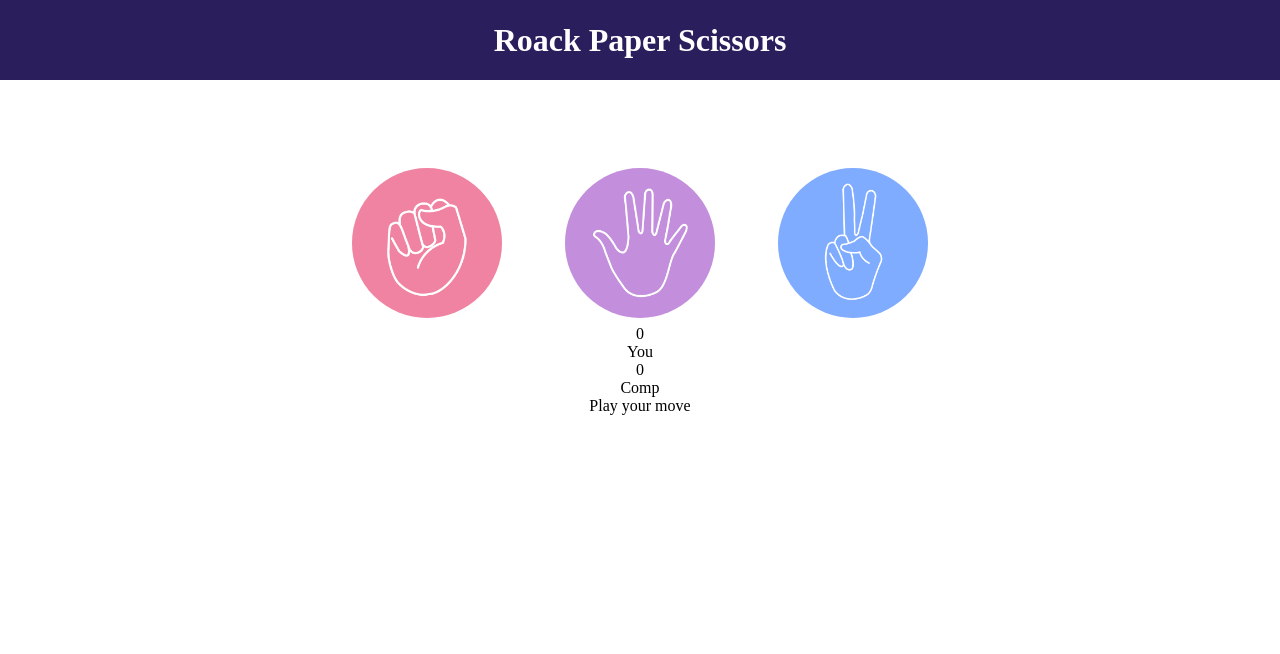
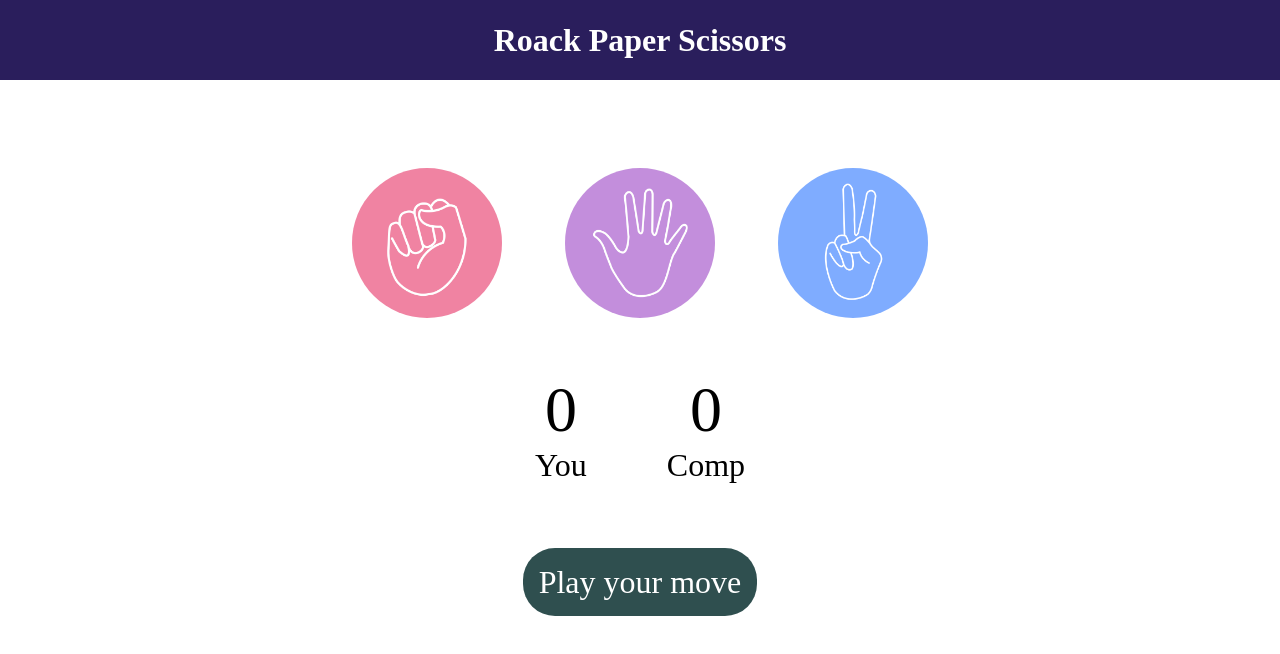
Before and after one commit to prateeekk07/js-rock-papper-scissors, a plain HTML site: page index.html in a window 1280 px wide. Drawn offline with Linux system fonts and the light colour scheme.

Commit message:
added css styles completed

```diff
--- a/index.html
+++ b/index.html
@@ -20,13 +20,13 @@
         </div>
     </div>
 
-    <div class="socre-board">
+    <div class="score-board">
         <div class="score">
             <p id="user-score">0</p>
             <p>You</p>
         </div>
         <div class="score">
-            <p id="somp-score">0</p>
+            <p id="comp-score">0</p>
             <p>Comp</p>
         </div>
     </div>
--- a/style.css
+++ b/style.css
@@ -43,4 +43,24 @@ img{
     justify-content: center;
     align-items: center;
     font-size: 2rem;
+    margin-top: 3rem;
+    gap: 5rem;
 }
+
+#user-score,
+#comp-score{
+    font-size: 4rem;
+}
+
+.msg-container{
+    margin-top: 5rem;
+}
+
+#msg{
+    background-color: darkslategrey;
+    color: white;
+    font-size: 2rem;
+    display: inline;
+    padding: 1rem;
+    border-radius: 2rem;
+}
```
